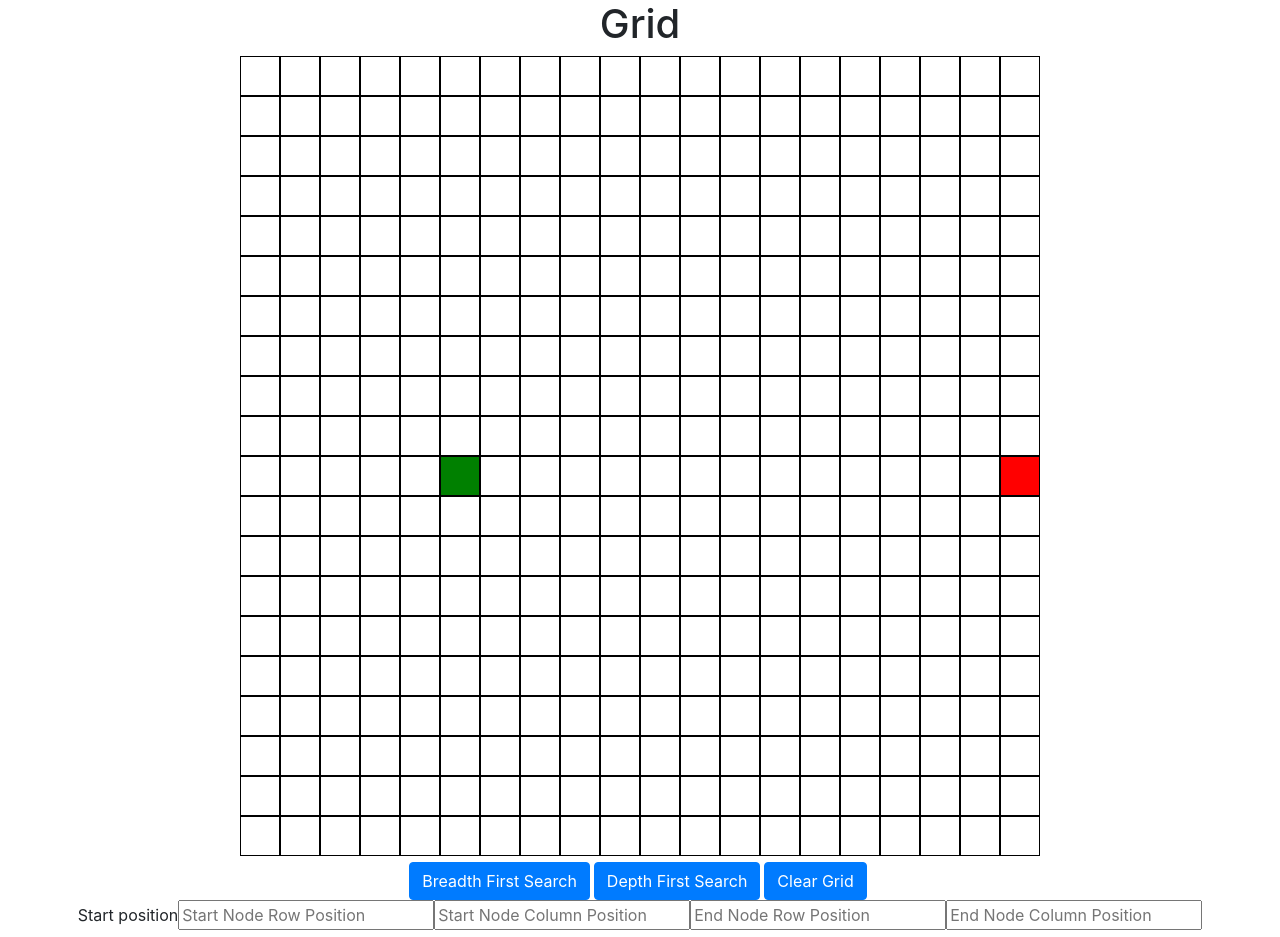
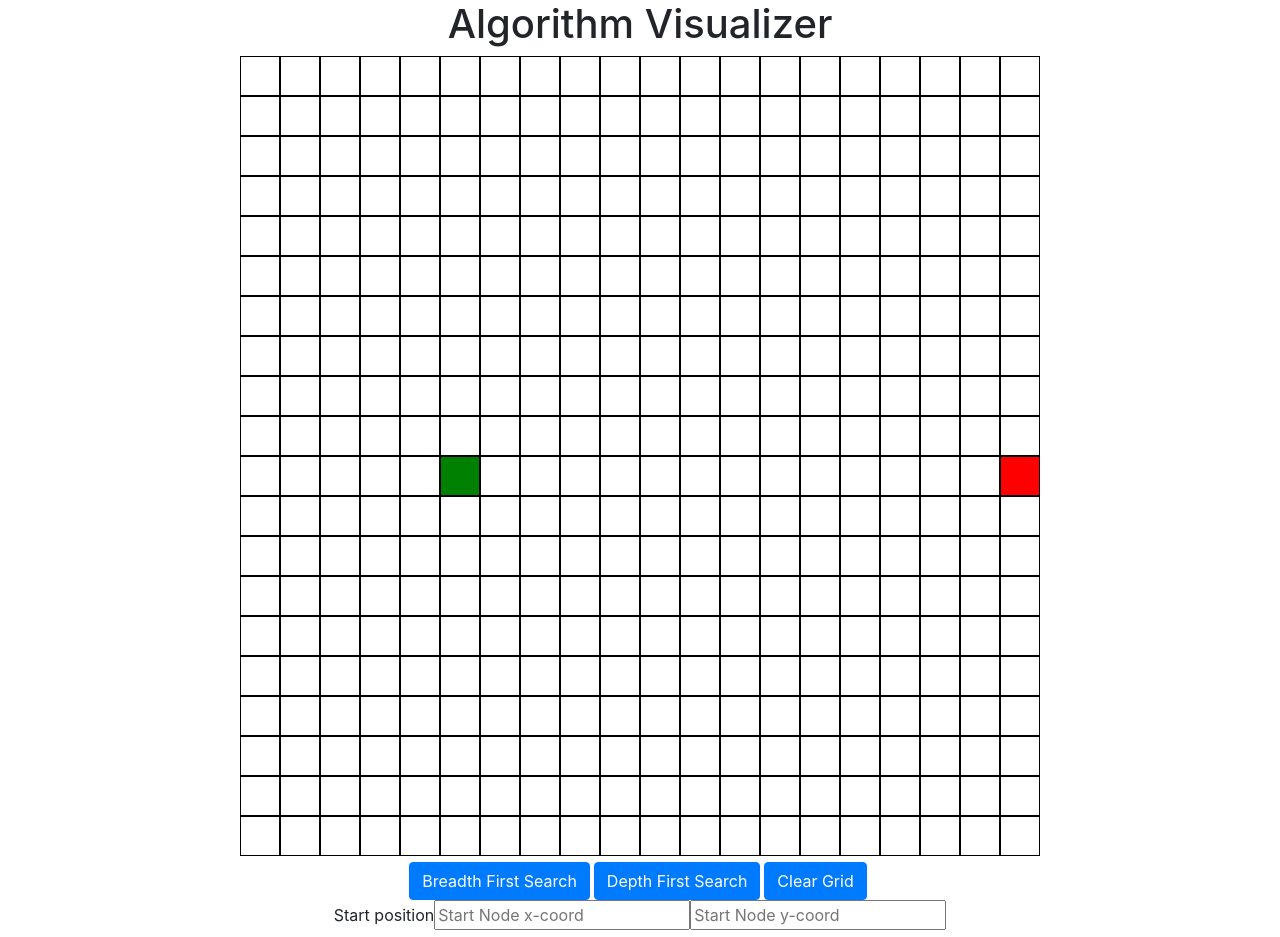
Before and after one commit to Jawny/Algorithm-Visualizer, a React (Create React App) app: page / in a window 1280 px wide. Shown: the top 937 px of the page. Built offline with nearby package versions, Linux system fonts and the light colour scheme.

Commit message:
changed position of start/end node

```diff
--- a/src/algorithms/DepthFirstSearch.js
+++ b/src/algorithms/DepthFirstSearch.js
@@ -7,7 +7,6 @@ function DFS(node, grid) {
 }
 
 function searchThroughNeighboursHelper(grid, res, visited, i, j) {
-  console.log("function ran");
   if (
     i >= 0 &&
     j >= 0 &&
--- a/src/grid/Grid.css
+++ b/src/grid/Grid.css
@@ -1,11 +1,6 @@
 .row {
   display: flex;
 }
-
-.screen {
-  background-size: cover;
+.start-input {
+  float: left;
 }
-
-.grid {
-  display: inline-block;
-}
--- a/src/grid/Grid.js
+++ b/src/grid/Grid.js
@@ -110,7 +110,8 @@ const Grid = () => {
 
   // Create grid with nodes
   const gridWithNode = (
-    <div className="grid">
+    <div className="d-inline-block">
+      <div>
         {grid.map((rowOfSpots, rowIndex) => {
           return (
             <div key={rowIndex} className="row">
@@ -132,6 +133,7 @@ const Grid = () => {
             </div>
           );
         })}
+      </div>
     </div>
   );
   // Change start node Row position
@@ -207,7 +209,7 @@ const Grid = () => {
 
   return (
     <div className="screen">
-      <h1> Grid </h1>
+      <h1> Algorithm Visualizer </h1>
       <div>{gridWithNode}</div>
       <button
         className="btn btn-primary mr-1"
@@ -237,33 +239,38 @@ const Grid = () => {
         Clear Grid
       </button>
       <div>
+        <div className="pull-left">
           <label>
             Start position
             {/* start node row */}
             <input
               type="text"
-            placeholder="Start Node Row Position"
+              placeholder="Start Node x-coord"
               name="x-coord"
               onChange={handleStartChangeRow}
             />
             {/* start node col */}
             <input
               type="text"
-            placeholder="Start Node Column Position"
+              placeholder="Start Node y-coord"
               name="y-coord"
               onChange={handleStartChangeCol}
             />
+          </label>
+        </div>
+        <label>
+          End Position
           {/* end node row */}
           <input
             type="text"
-            placeholder="End Node Row Position"
-            name="y-coord"
+            placeholder="End Node x-coord"
+            name="x-coord"
             onChange={handleEndChangeRow}
           />
           {/* end node col */}
           <input
             type="text"
-            placeholder="End Node Column Position"
+            placeholder="End Node y-coord"
             name="y-coord"
             onChange={handleEndChangeCol}
           />
```
Lines whose indentation alone changed are shown as unchanged.
